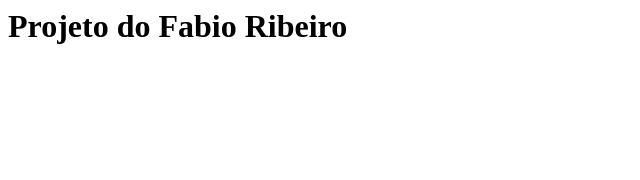
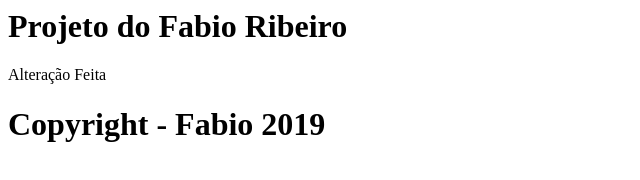
Before and after one commit to fabiosimon/curso, a plain HTML site: page index.html in a window 1280 px wide. Shown: the whole page, without its empty margins (0-640 px from the left). Drawn offline with Linux system fonts and the light colour scheme.

Commit message:
Novo indice

```diff
--- a/index.html
+++ b/index.html
@@ -1,8 +1,12 @@
 <html>
     <head>
+        <title>Págiuna inicial do projeto open source do Fabio</title>
     </head>
 
     <body>
         <h1>Projeto do Fabio Ribeiro</h1>
+        <p>Alteração Feita</p>
+        <h1>Copyright - Fabio 2019</h1>
     </body>
+
 </html>
```
